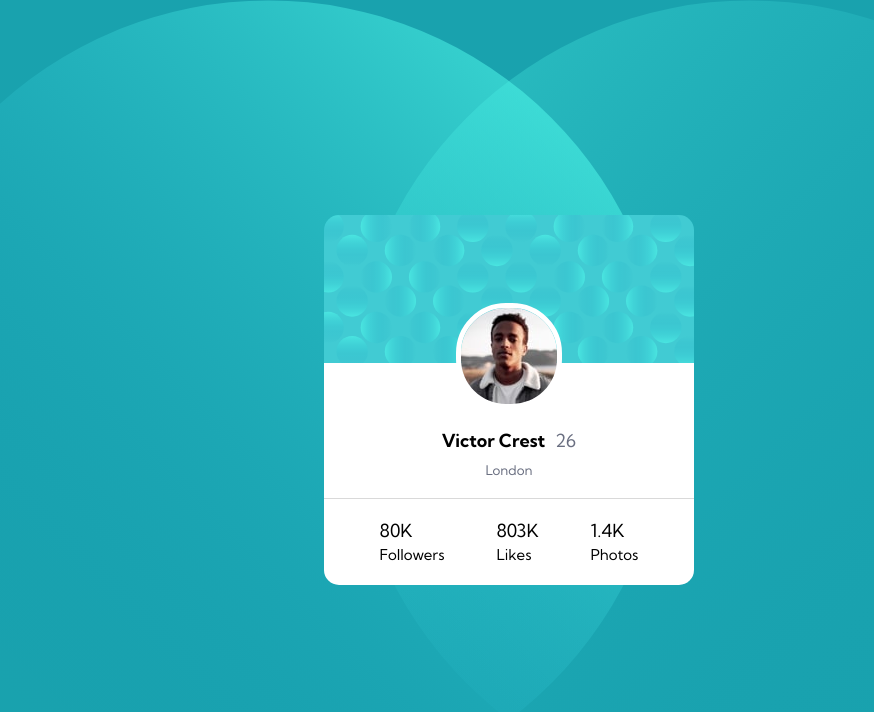
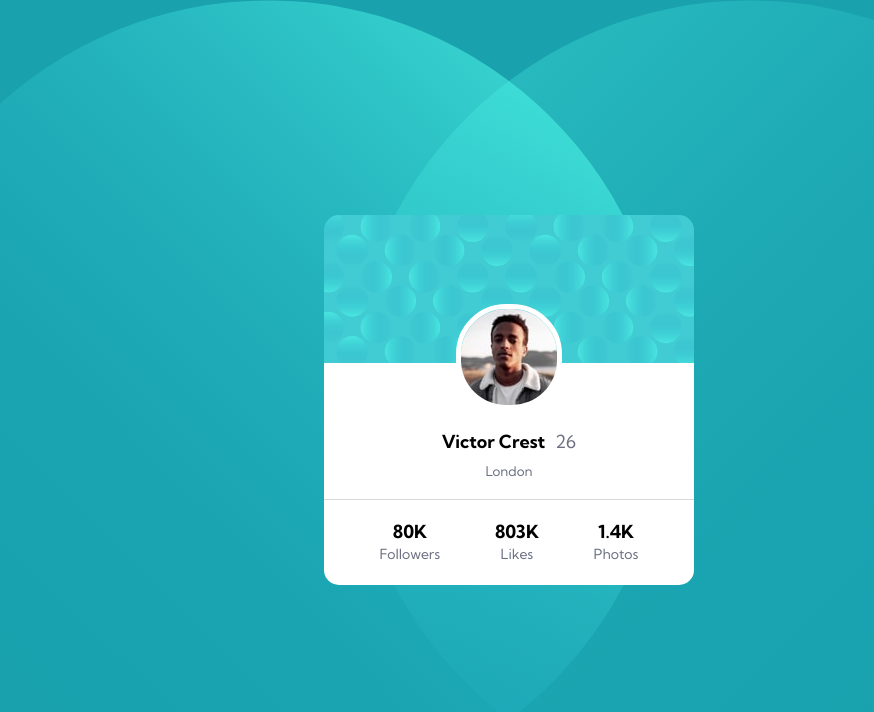
Before and after one commit to napalm-git/profile-card-component, a website: page index.html in a window 1280 px wide. Shown: the whole page, without its empty margins (131-1005 px from the left). Drawn offline with Linux system fonts and the light colour scheme.

Commit message:
style social text and number

```diff
--- a/sass/main.scss
+++ b/sass/main.scss
@@ -84,5 +84,24 @@ body {
     justify-content: space-between;
     gap: 20px;
     font-size: 18px;
+
+    small {
+      color: $color-text;
+      font-size: $fs-small;
+    }
+
+    .bold {
+      font-weight: $fw-bold;
+    }
+
+    .followers,
+    .likes,
+    .photos {
+      display: flex;
+      flex-direction: column;
+      align-items: center;
+      justify-content: center;
+      gap: 2px;
+    }
   }
 }
```
Also changed, not shown: css/main.css.
